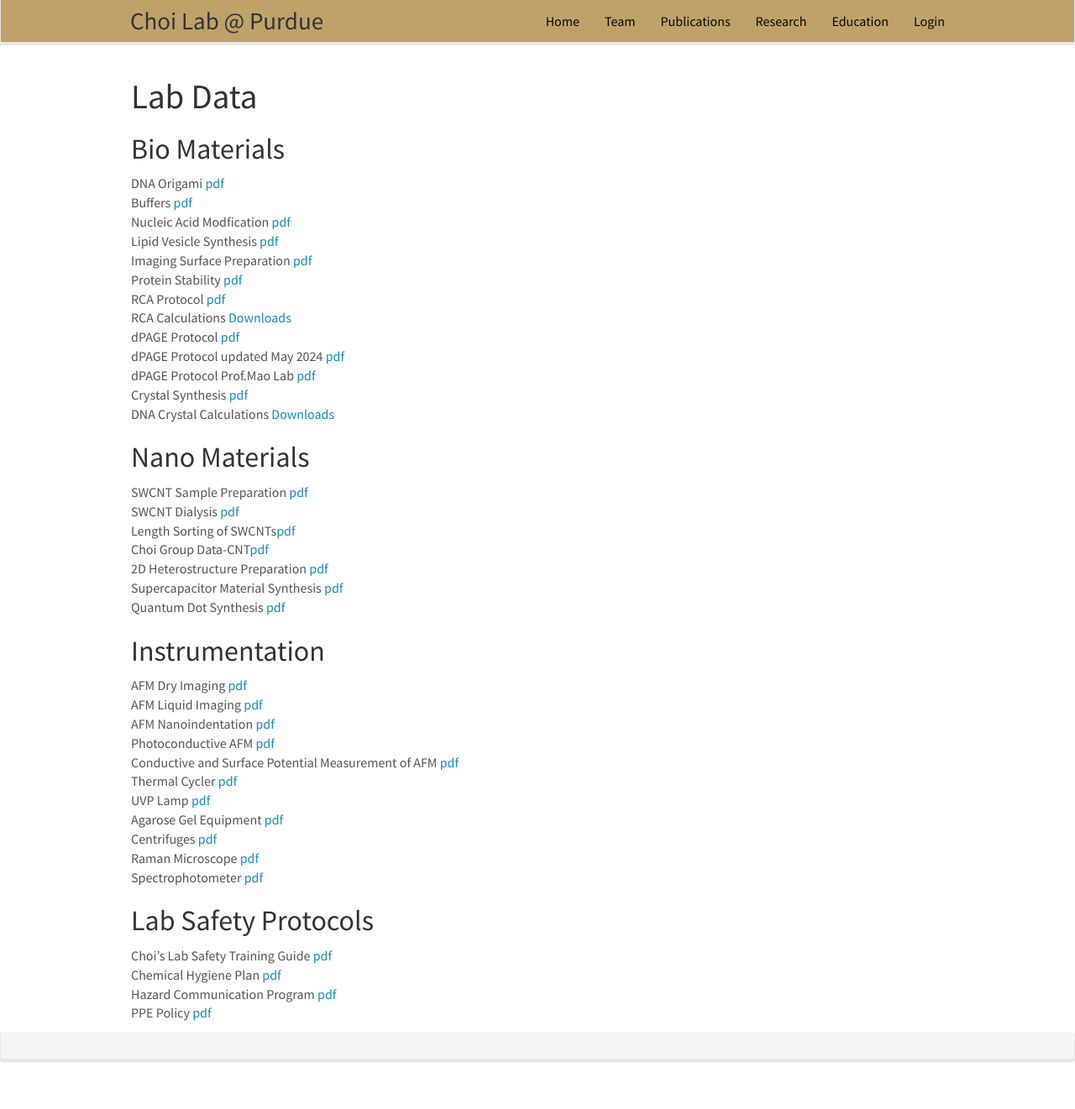
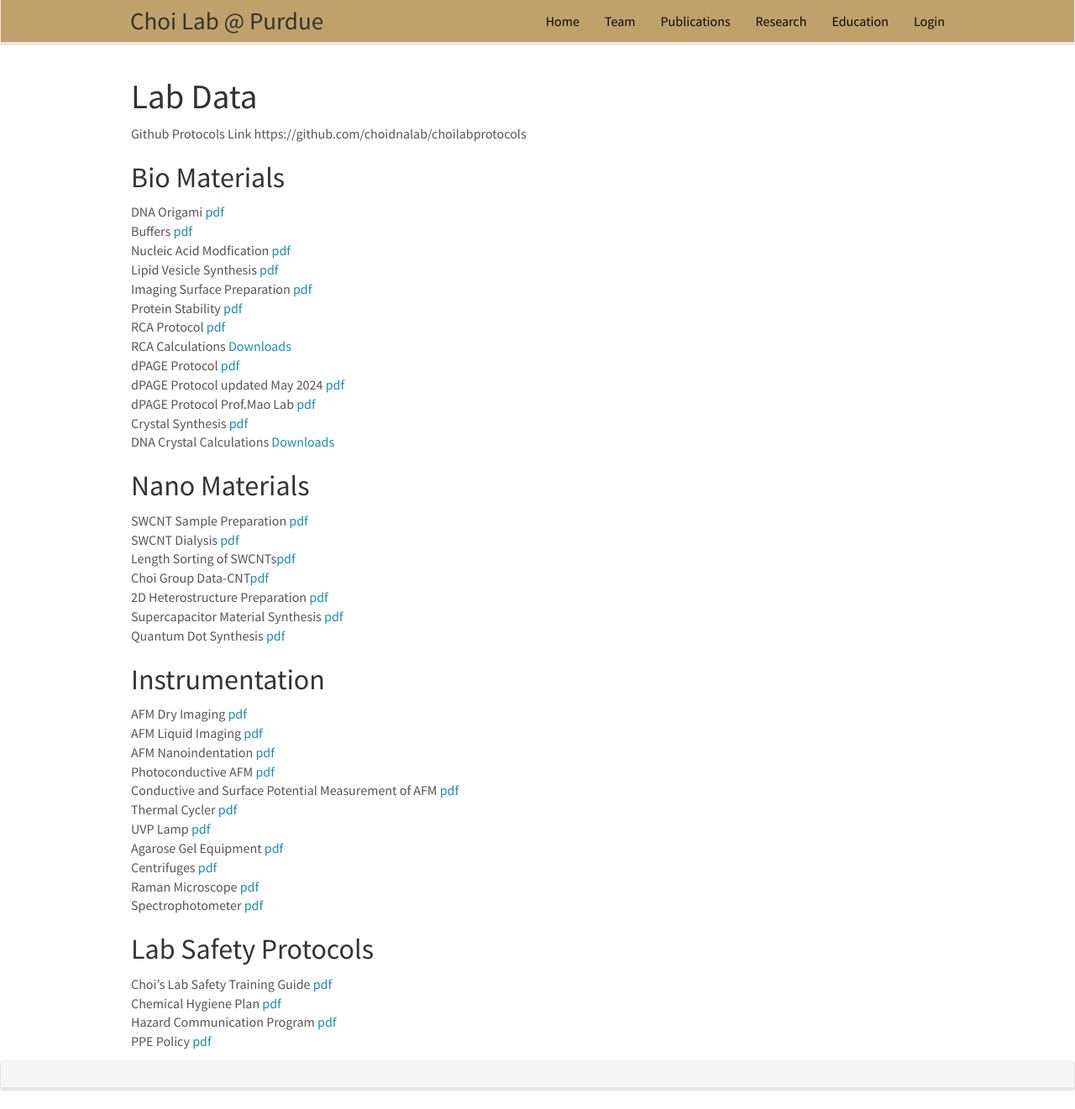
Before and after one commit to choidnalab/choidnalab.github.io, a Jekyll site: the page built from _pages/labdata.md, in a window 1280 px wide and 1321 px high. Shown: the whole window at 84% size. Built offline with Jekyll 4.4.1, drawn with Linux system fonts in a browser that asks for light colours; nearby versions of some CDN libraries.

Commit message:
Deleting unnecessary files in downloads and adding github repo lkink for protocols

```diff
--- a/_pages/labdata.md
+++ b/_pages/labdata.md
@@ -7,7 +7,7 @@ permalink: /labdata.html
 ---
 
 # Lab Data
-
+Github Protocols Link https://github.com/choidnalab/choilabprotocols
 ## Bio Materials
 DNA Origami <a href="{{ site.url }}{{ site.baseurl }}/data/protocols/pdf/1_1_dna_origami.pdf">pdf</a><br>
 Buffers <a href="{{ site.url }}{{ site.baseurl }}/data/protocols/pdf/1_2_buffers.pdf">pdf</a><br>
```
Also changed, not shown: 7 other files.
